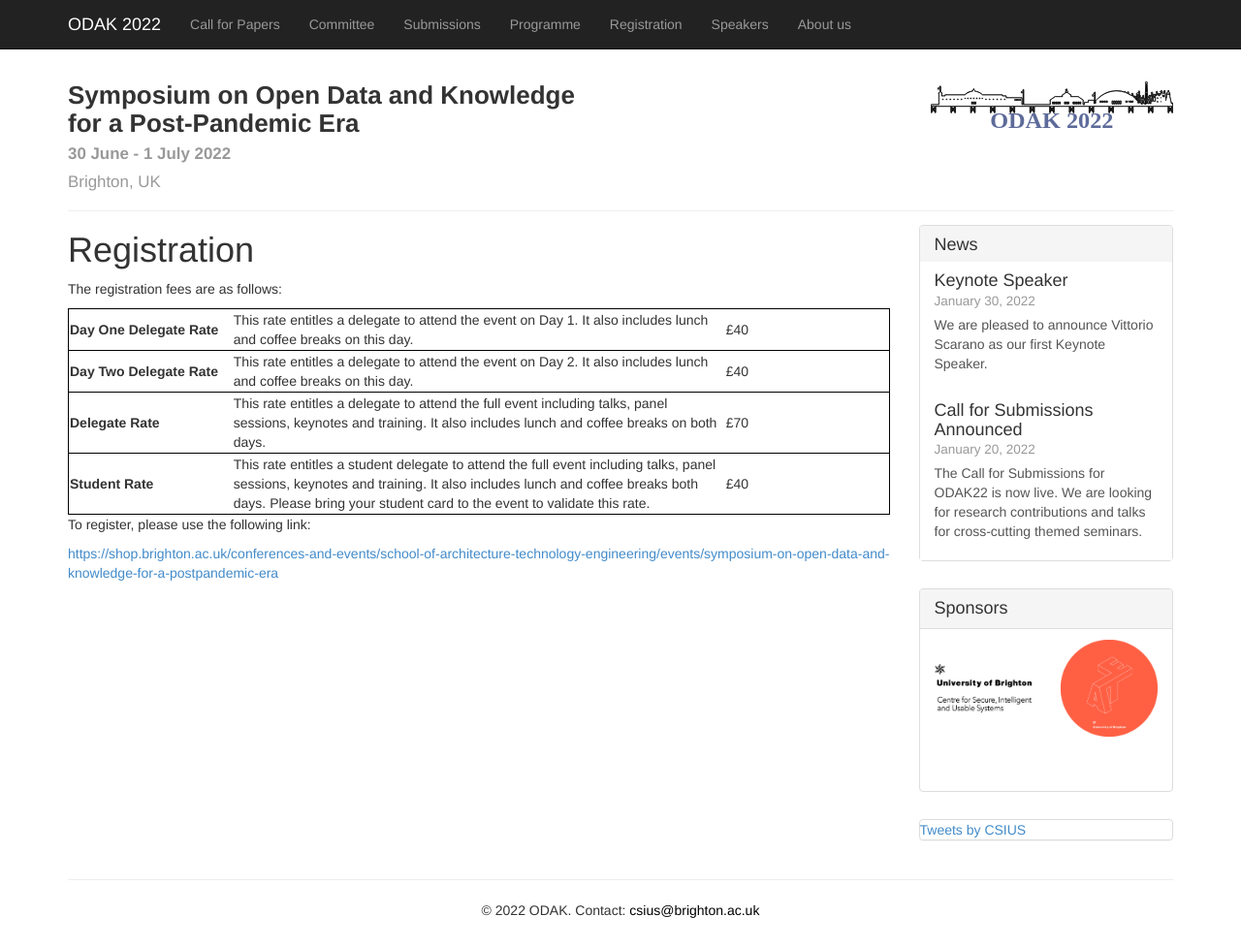
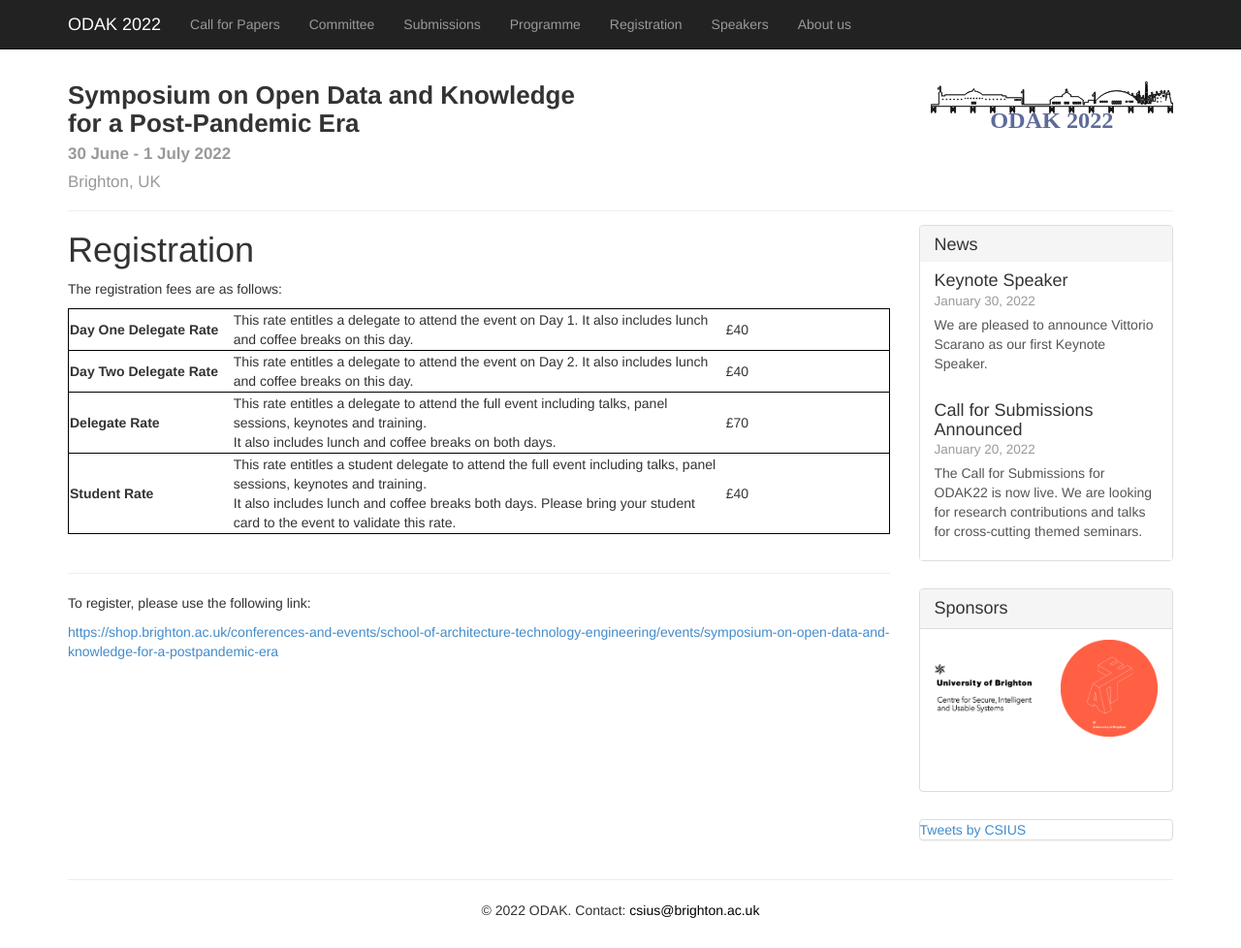
Before and after one commit to UniversityofBrighton/odak, a Jekyll site: the page built from 2022/registration.md, in a window 1280 px wide and 978 px high. Shown: the whole window at 97% size. Built offline with Jekyll 4.4.1, drawn with Linux system fonts in a browser that asks for light colours; comment, search, counter and statistics services are not loaded.

Commit message:
Update registration.md

```diff
--- a/2022/registration.md
+++ b/2022/registration.md
@@ -23,15 +23,20 @@ The registration fees are as follows:
   </tr>
   <tr style="border: 1px solid black;">
     <td><b>Delegate Rate</b></td>
-    <td>This rate entitles a delegate to attend the full event including talks, panel sessions, keynotes and training. It also includes lunch and coffee breaks on both days.</td>
+    <td>This rate entitles a delegate to attend the full event including talks, panel sessions, keynotes and training. <br/>
+    It also includes lunch and coffee breaks on both days.</td>
     <td>£70</td>
   </tr>
   <tr style="border: 1px solid black;">
     <td><b>Student Rate</b></td>
-    <td>This rate entitles a student delegate to attend the full event including talks, panel sessions, keynotes and training. It also includes lunch and coffee breaks both days. Please bring your student card to the event to validate this rate.</td>
+    <td>This rate entitles a student delegate to attend the full event including talks, panel sessions, keynotes and training.
+    <br/>It also includes lunch and coffee breaks both days. Please bring your student card to the event to validate this rate.</td>
     <td>£40</td>
   </tr>
 </table>
+<br/>
+<hr/>
+
 
 To register, please use the following link:
 
```
